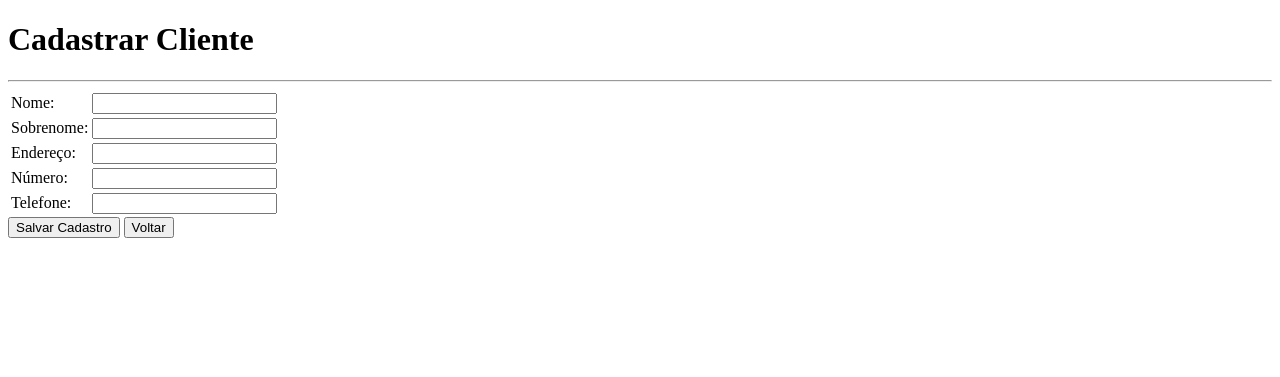
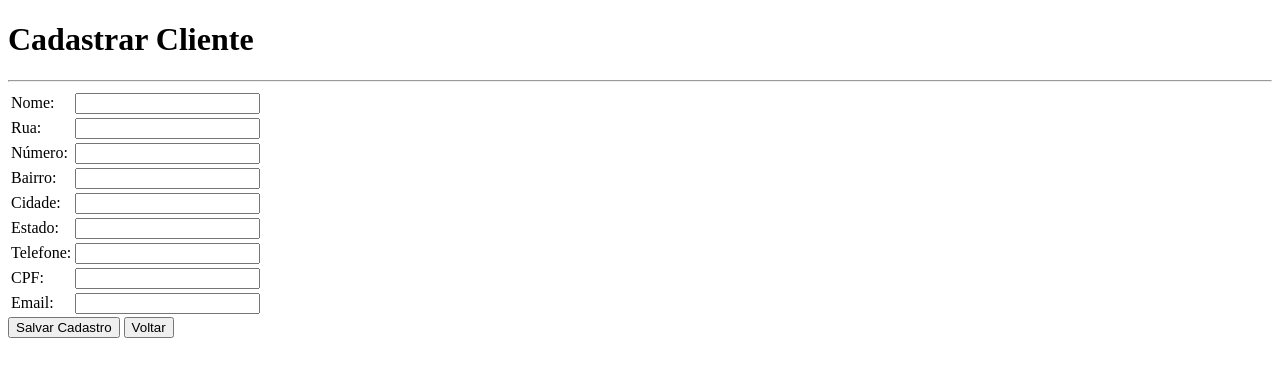
Before and after one commit to MoisesAbraao/CRUD-FLASK-PYTHON, a Flask app: page /cadastrar in a window 1280 px wide. Shown: the top 377 px of the page. Run offline with Flask 2, Linux system fonts and the light colour scheme.

Commit message:
complementando os campos do formulario

```diff
--- a/Templates/cadastro.html
+++ b/Templates/cadastro.html
@@ -14,20 +14,36 @@
 						<td><input type="text" name="nome"></td>
 					</tr>
 					<tr>
-						<td>Sobrenome:</td>
-						<td><input type="text" name="sobrenome"></td>
-					</tr>
-					<tr>
-						<td>Endereço:</td>
-						<td><input type="text" name="endereco"></td>
+						<td>Rua:</td>
+						<td><input type="text" name="rua"></td>
 					</tr>
 					<tr>
 						<td>Número:</td>
 						<td><input type="text" name="numero"></td>
 					</tr>
 					<tr>
+						<td>Bairro:</td>
+						<td><input type="text" name="bairro"></td>
+					</tr>
+					<tr>
+						<td>Cidade:</td>
+						<td><input type="text" name="cidade"></td>
+					</tr>
+					<tr>
+						<td>Estado:</td>
+						<td><input type="text" name="estado"></td>
+					</tr>
+					<tr>
 						<td>Telefone:</td>
-						<td><input type="text" name="telefone"></td>
+						<td><input type="text" name="fone"></td>
+					</tr>
+					<tr>
+						<td>CPF:</td>
+						<td><input type="text" name="cpf"></td>
+					</tr>
+					<tr>
+						<td>Email:</td>
+						<td><input type="text" name="email"></td>
 					</tr>
 				</table>
 				<input type="submit" value="Salvar Cadastro"/>
--- a/app.py
+++ b/app.py
@@ -16,17 +16,25 @@ class Pessoa(db.Model):
 	__tablename__ = 'pessoa'
 	_id = db.Column(db.Integer, primary_key=True, autoincrement=True)
 	nome = db.Column(db.String)
-	sobrenome = db.Column(db.String)
-	endereco = db.Column(db.String)
+	rua = db.Column(db.String)
 	numero = db.Column(db.String)
-	telefone = db.Column(db.String)
+	bairro = db.Column(db.String)
+	cidade = db.Column(db.String)
+	estado = db.Column(db.String)
+	fone = db.Column(db.String)
+	cpf = db.Column(db.String)
+	email = db.Column(db.String)
 
-	def __init__(self, nome, sobrenome, endereco, numero, telefone):
+	def __init__(self, nome, rua, numero, bairro, cidade, estado, fone, cpf, email):
 		self.nome = nome
-		self.sobrenome = sobrenome
-		self.endereco = endereco
+		self.rua = rua
 		self.numero = numero
-		self.telefone = telefone
+		self.bairro = bairro
+		self.cidade = cidade
+		self.estado = estado
+		self.fone = fone
+		self.cpf = cpf
+		self.email = email
 
 
 db.create_all()
@@ -48,12 +56,17 @@ def voltar():
 def cadastro():
 	if request.method == "POST":
 		nome = (request.form.get("nome"))
-		sobrenome = (request.form.get("sobrenome"))
-		endereco = (request.form.get("endereco"))
+		rua = (request.form.get("rua"))
 		numero = (request.form.get("numero"))
-		telefone = (request.form.get("telefone"))
-		if nome and sobrenome and endereco and numero and telefone:
-			p = Pessoa(nome, sobrenome, endereco, numero, telefone)
+		bairro = (request.form.get("bairro"))
+		cidade = (request.form.get("cidade"))
+		estado = (request.form.get("estado"))
+		fone = (request.form.get("fone"))
+		cpf = (request.form.get("cpf"))
+		email = (request.form.get("email"))
+
+		if nome and rua and numero and bairro and cidade and estado and fone and cpf and email:
+			p = Pessoa(nome, rua, numero, bairro, cidade, estado, fone, cpf, email)
 			db.session.add(p)
 			db.session.commit()
 	return redirect(url_for("home"))
@@ -68,16 +81,23 @@ def atualizar(id):
 	pessoa = Pessoa.query.filter_by(_id=id).first()
 	if request.method == "POST":
 		nome = (request.form.get("nome"))
-		sobrenome = (request.form.get("sobrenome"))
-		endereco = (request.form.get("endereco"))
+		rua = (request.form.get("rua"))
 		numero = (request.form.get("numero"))
-		telefone = (request.form.get("telefone"))
-		if nome and sobrenome and endereco and numero and telefone:
+		bairro = (request.form.get("bairro"))
+		cidade = (request.form.get("cidade"))
+		estado = (request.form.get("estado"))
+		fone = (request.form.get("fone"))
+		email = (request.form.get("email"))
+
+		if nome and rua and numero and bairro and cidade and estado and fone and email:
 			pessoa.nome = nome
-			pessoa.sobrenome = sobrenome
-			pessoa.endereco = endereco
+			pessoa.rua= rua
 			pessoa.numero = numero
-			pessoa.telefone = telefone
+			pessoa.bairro = bairro
+			pessoa.cidade = cidade
+			pessoa.estado = estado
+			pessoa.fone = fone
+			pessoa.email = email
 			db.session.commit()
 
 	return render_template("atualizar.html", pessoa=pessoa)
```
Also changed, not shown: Templates/atualizar.html (+19 -7 lines), Templates/lista.html (+15 -7 lines), db.sqlite (added).
